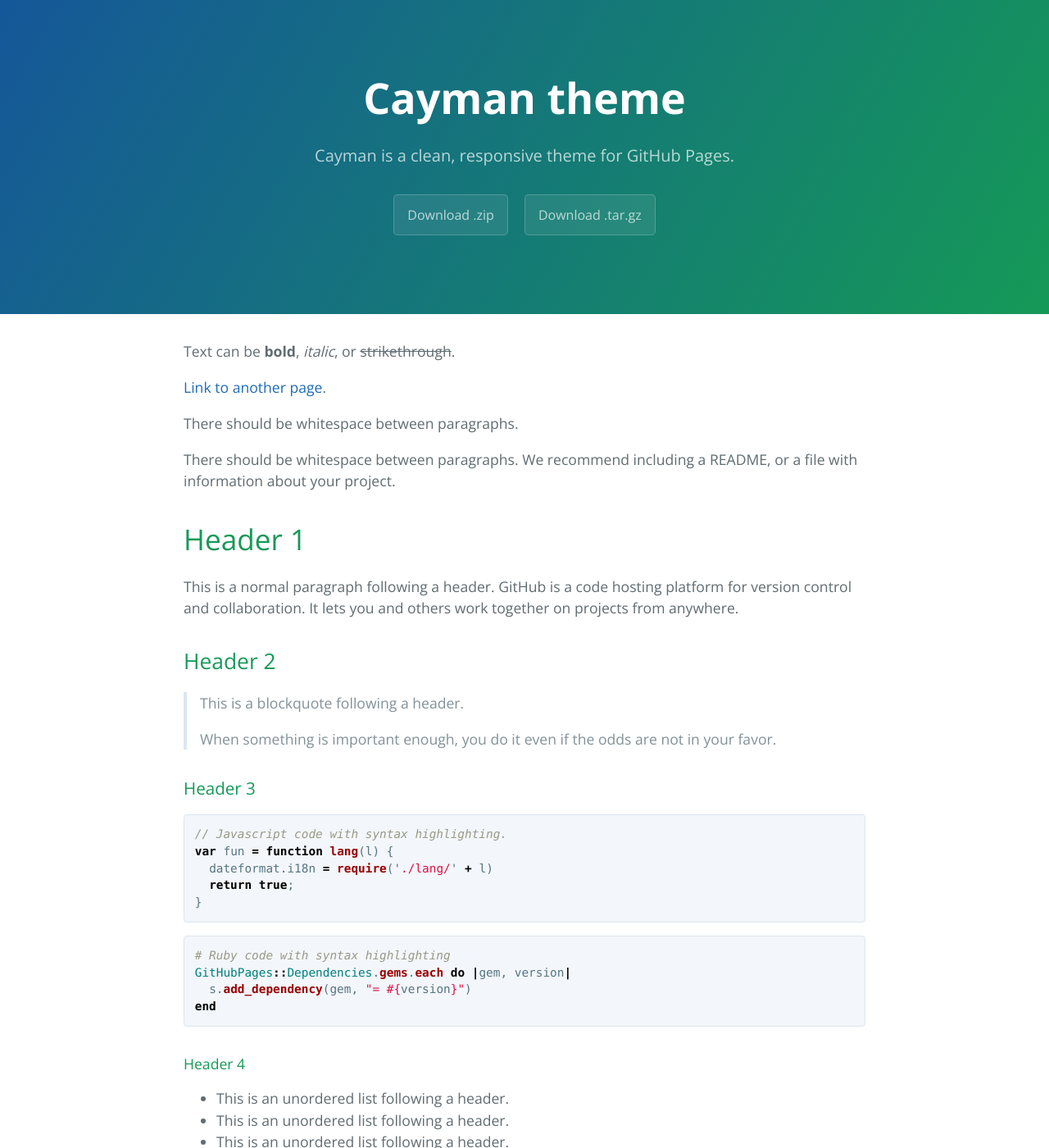
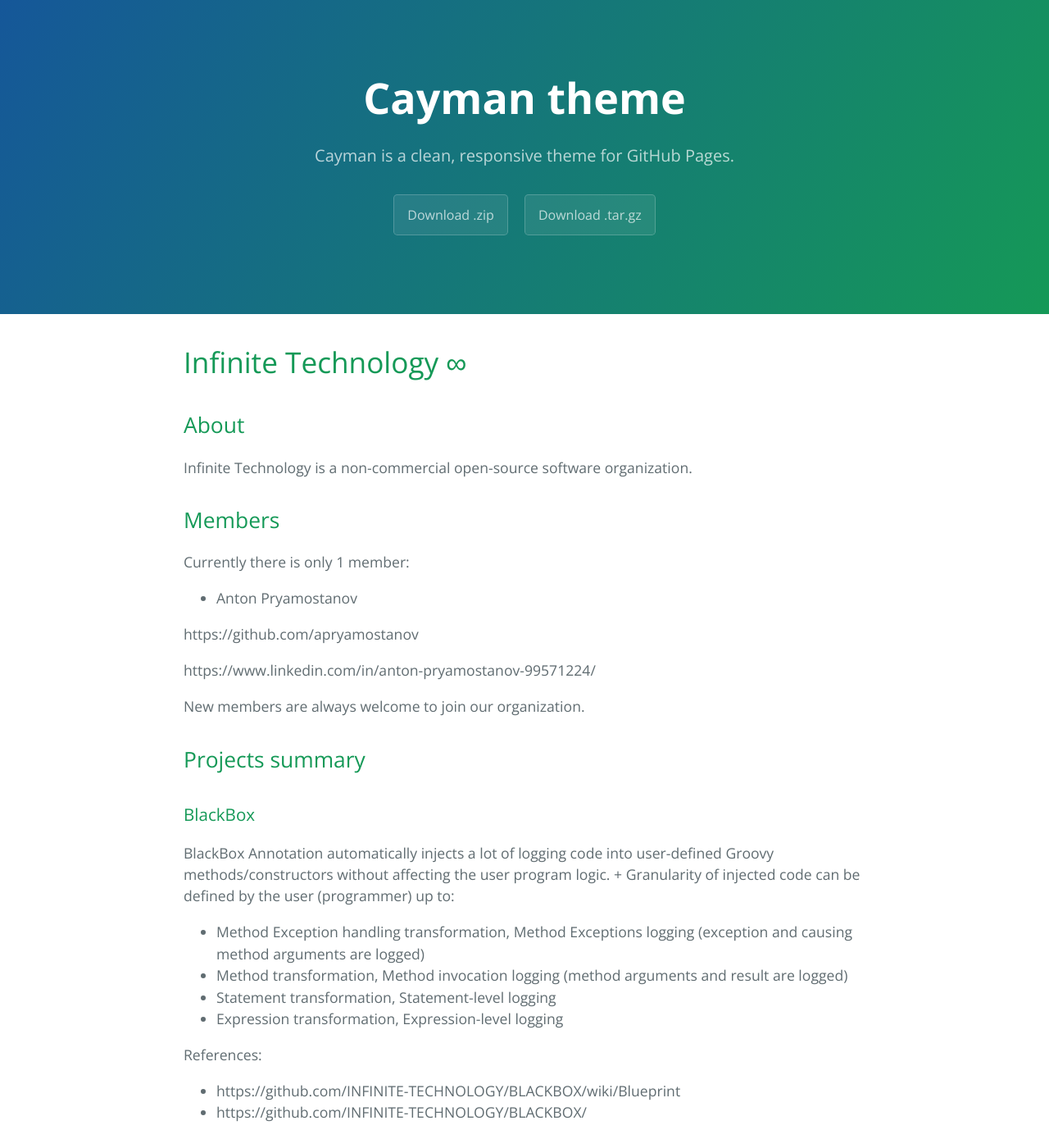
Before and after one commit to INFINITE-TECHNOLOGY/infinite-technology.github.io, a Jekyll site: the page built from index.md, in a window 1280 px wide and 1400 px high. Shown: the whole window at 82% size. Built offline with Jekyll 4.4.1, drawn with Linux system fonts in a browser that asks for light colours; our own code applies the rules of GitHub Pages for plain Markdown files; some of the changed text lies outside the part shown.

Commit message:
Documentation changes.

````diff
--- a/index.md
+++ b/index.md
@@ -1,123 +1,33 @@
----
-layout: default
----
+# Infinite Technology ∞
 
-Text can be **bold**, _italic_, or ~~strikethrough~~.
+## About
 
-[Link to another page](./another-page.html).
+Infinite Technology is a non-commercial open-source software organization.
 
-There should be whitespace between paragraphs.
+## Members
 
-There should be whitespace between paragraphs. We recommend including a README, or a file with information about your project.
+Currently there is only 1 member:
 
-# Header 1
+* Anton Pryamostanov
 
-This is a normal paragraph following a header. GitHub is a code hosting platform for version control and collaboration. It lets you and others work together on projects from anywhere.
+https://github.com/apryamostanov
 
-## Header 2
+https://www.linkedin.com/in/anton-pryamostanov-99571224/
 
-> This is a blockquote following a header.
->
-> When something is important enough, you do it even if the odds are not in your favor.
+New members are always welcome to join our organization.
 
-### Header 3
+## Projects summary
 
-```js
-// Javascript code with syntax highlighting.
-var fun = function lang(l) {
-  dateformat.i18n = require('./lang/' + l)
-  return true;
-}
-```
+### BlackBox
 
-```ruby
-# Ruby code with syntax highlighting
-GitHubPages::Dependencies.gems.each do |gem, version|
-  s.add_dependency(gem, "= #{version}")
-end
-```
+BlackBox Annotation automatically injects a lot of logging code into user-defined Groovy methods/constructors without affecting the user program logic. +
+Granularity of injected code can be defined by the user (programmer) up to:
 
-#### Header 4
+* Method Exception handling transformation, Method Exceptions logging (exception and causing method arguments are logged)
+* Method transformation, Method invocation logging (method arguments and result are logged)
+* Statement transformation, Statement-level logging
+* Expression transformation, Expression-level logging
 
-*   This is an unordered list following a header.
-*   This is an unordered list following a header.
-*   This is an unordered list following a header.
-
-##### Header 5
-
-1.  This is an ordered list following a header.
-2.  This is an ordered list following a header.
-3.  This is an ordered list following a header.
-
-###### Header 6
-
-| head1        | head two          | three |
-|:-------------|:------------------|:------|
-| ok           | good swedish fish | nice  |
-| out of stock | good and plenty   | nice  |
-| ok           | good `oreos`      | hmm   |
-| ok           | good `zoute` drop | yumm  |
-
-### There's a horizontal rule below this.
-
-* * *
-
-### Here is an unordered list:
-
-*   Item foo
-*   Item bar
-*   Item baz
-*   Item zip
-
-### And an ordered list:
-
-1.  Item one
-1.  Item two
-1.  Item three
-1.  Item four
-
-### And a nested list:
-
-- level 1 item
-  - level 2 item
-  - level 2 item
-    - level 3 item
-    - level 3 item
-- level 1 item
-  - level 2 item
-  - level 2 item
-  - level 2 item
-- level 1 item
-  - level 2 item
-  - level 2 item
-- level 1 item
-
-### Small image
-
-![Octocat](https://assets-cdn.github.com/images/icons/emoji/octocat.png)
-
-### Large image
-
-![Branching](https://guides.github.com/activities/hello-world/branching.png)
-
-
-### Definition lists can be used with HTML syntax.
-
-<dl>
-<dt>Name</dt>
-<dd>Godzilla</dd>
-<dt>Born</dt>
-<dd>1952</dd>
-<dt>Birthplace</dt>
-<dd>Japan</dd>
-<dt>Color</dt>
-<dd>Green</dd>
-</dl>
-
-```
-Long, single-line code blocks should not wrap. They should horizontally scroll if they are too long. This line should be long enough to demonstrate this.
-```
-
-```
-The final element.
-```
+References:
+* https://github.com/INFINITE-TECHNOLOGY/BLACKBOX/wiki/Blueprint
+* https://github.com/INFINITE-TECHNOLOGY/BLACKBOX/
````
